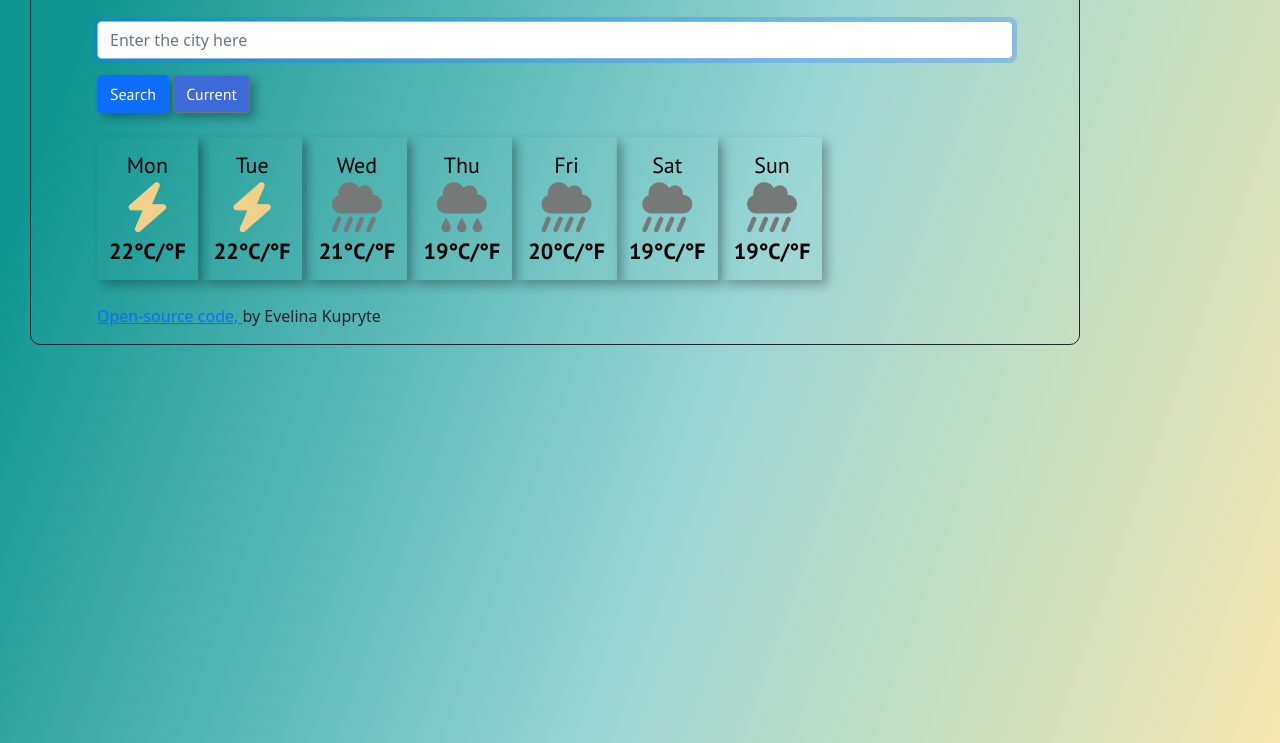
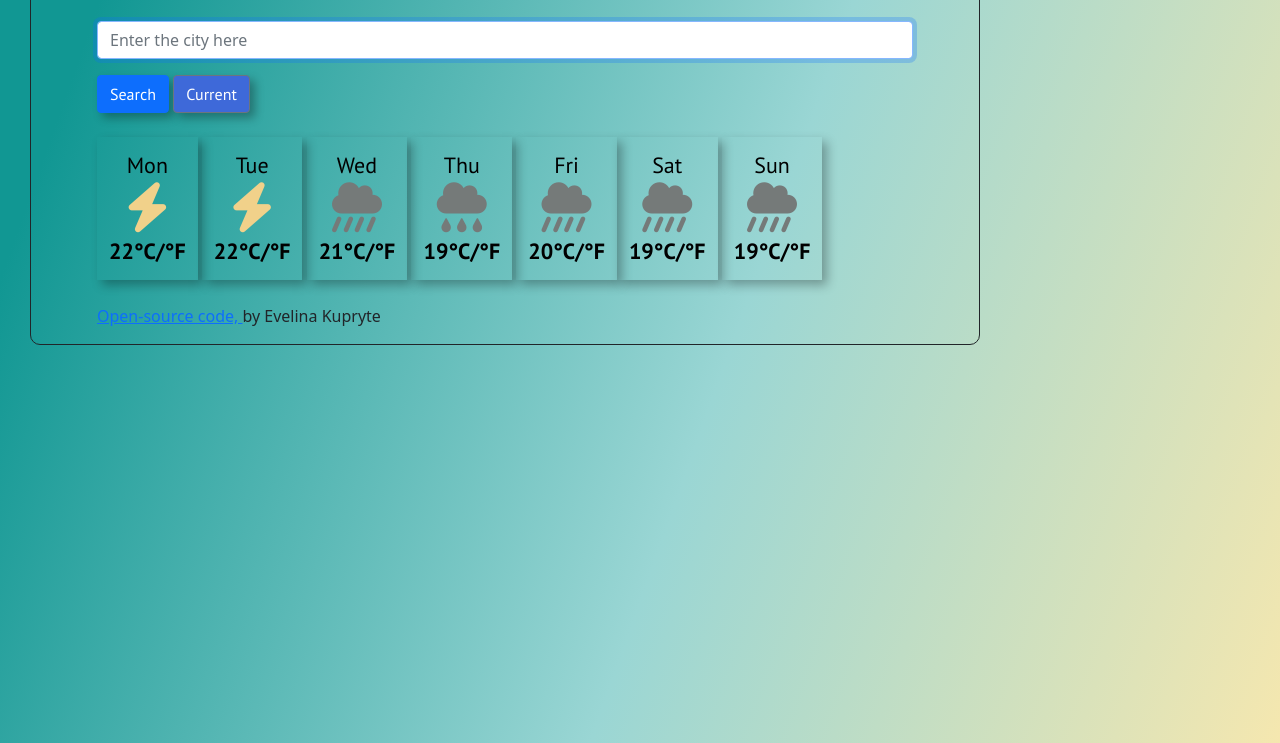
Before and after one commit to evelientje90/Weather-app, a plain HTML site: page index.html in a window 1280 px wide. Shown: the part 258-1001 px from the top of the page. Drawn offline with nearby package versions, Linux system fonts and the light colour scheme; a web font is replaced by a local one.

Commit message:
Update styles.css

```diff
--- a/src/styles.css
+++ b/src/styles.css
@@ -22,7 +22,7 @@ h1 {
     font-size: 50px;
   }
   body {
-    margin: 60px 200px 600px 30px;
+    margin: 60px 300px 600px 30px;
     text-align: left;
     background: linear-gradient(
       109.6deg,
```
